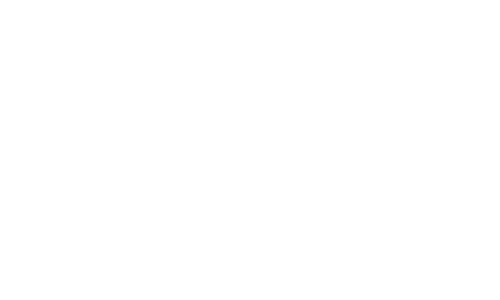
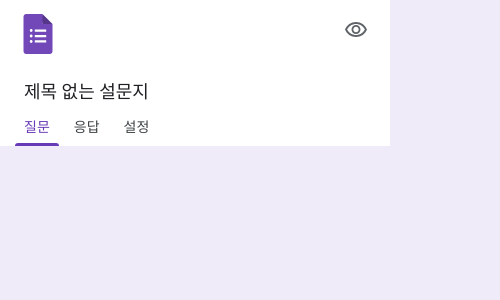
Before and after one commit to kennycha/google-form, a React (Vite) app: page / in a window 390 px wide. Shown: the top 300 px of the page, 500 px wide, since content can reach past the window. Built offline with nearby package versions, Linux system fonts and the light colour scheme.

Commit message:
feat: Header 컴포넌트 구현
- mobile first로 tablet, desktop 반응형 구현

```diff
--- a/src/components/App/index.module.scss
+++ b/src/components/App/index.module.scss
@@ -1,13 +1,33 @@
 @import "../../styles/utils.scss";
 
 .container {
-  background-color: green;
+  width: 100%;
+  height: 100%;
+  min-height: 100vh;
+}
+
+.header {
+  width: 100%;
+  height: $mobile-header-height;
+  position: fixed;
+  top: 0;
+  left: 0;
+  z-index: 2;
 
   @include tablet {
-    background-color: yellow;
-  }
-
-  @include desktop {
-    background-color: red;
+    height: $tablet-header-height;
   }
 }
+
+.form {
+  position: fixed;
+  top: $mobile-header-height;
+  width: 100%;
+  height: calc(100% - $mobile-header-height);
+  padding-top: 12px;
+
+  @include tablet {
+    top: $tablet-header-height;
+    height: calc(100% - $tablet-header-height);
+  }
+}
--- a/src/components/App/index.tsx
+++ b/src/components/App/index.tsx
@@ -1,10 +1,18 @@
 import classNames from "classnames/bind";
 import styles from "./index.module.scss";
+import Header from "../Header";
 
 const cx = classNames.bind(styles);
 
 const App = () => {
-  return <div className={cx("container")}></div>;
+  return (
+    <div className={cx("container")}>
+      <div className={cx("header")}>
+        <Header />
+      </div>
+      <div className={cx("form")}>{/* <Form /> */}</div>
+    </div>
+  );
 };
 
 export default App;
--- /dev/null
+++ b/src/components/Header/index.module.scss
@@ -0,0 +1,100 @@
+@import "../../styles/utils.scss";
+
+.container {
+  display: grid;
+  grid-template-areas:
+    "logo menus"
+    "title title"
+    "tabs tabs";
+  grid-template-columns: repeat(2, 1fr);
+  grid-template-rows: 60px 1fr 36px;
+  grid-row-gap: 0;
+  width: 100%;
+  height: 100%;
+  background-color: $background-white;
+  padding: 6px 10px 0;
+
+  @include tablet {
+    grid-template-areas:
+      "logo title menus"
+      "tabs tabs tabs";
+    grid-template-columns: 60px 1fr 60px;
+    grid-template-rows: 60px 36px;
+    grid-row-gap: 8px;
+  }
+}
+
+.logoWrapper {
+  @include flex-center;
+  grid-area: logo;
+  width: 56px;
+  height: 56px;
+}
+
+.logo {
+  width: 40px;
+  height: 40px;
+}
+
+.menus {
+  grid-area: menus;
+  display: flex;
+  justify-content: flex-end;
+}
+
+.preview {
+  cursor: pointer;
+  height: fit-content;
+}
+
+.title {
+  grid-area: title;
+  display: flex;
+  align-items: center;
+  font-size: 18px;
+  font-weight: 400;
+  color: $font-black;
+  padding: 8px 14px 0;
+}
+
+.tabs {
+  grid-area: tabs;
+  width: 100%;
+  display: flex;
+  justify-content: flex-start;
+  padding-left: 2px;
+
+  @include tablet {
+    justify-content: center;
+  }
+}
+
+.tab {
+  @include flex-center;
+  position: relative;
+  padding: 0 12px;
+}
+
+.tabText {
+  font-size: 14px;
+  font-weight: 500;
+  color: $font-gray-hard;
+
+  .current > & {
+    color: $font-purple;
+  }
+}
+
+.tabBottom {
+  position: absolute;
+  bottom: 0;
+  width: 44px;
+  height: 3px;
+  background-color: $background-purple-hard;
+  border-top-left-radius: 3px;
+  border-top-right-radius: 3px;
+
+  @include tablet {
+    bottom: 3px;
+  }
+}
--- /dev/null
+++ b/src/components/Header/index.tsx
@@ -0,0 +1,40 @@
+import Logo from "../../resources/logo.svg";
+import { IconTopEnum } from "../../types";
+import Icon from "../common/Icon";
+import styles from "./index.module.scss";
+import classNames from "classnames/bind";
+
+const cx = classNames.bind(styles);
+
+const Header = () => {
+  const formTitle = "제목 없는 설문지";
+
+  return (
+    <header className={cx("container")}>
+      <div className={cx("logoWrapper")}>
+        <img className={cx("logo")} src={Logo} />
+      </div>
+      <div className={cx("menus")}>
+        <button className={cx("preview")}>
+          <Icon top={IconTopEnum.eye} />
+        </button>
+      </div>
+      <div className={cx("title")}>{formTitle}</div>
+      {/* 아래 영역은 구현 외 영역이라 기능은 구현하지 않습니다.  */}
+      <div className={cx("tabs")}>
+        <div className={cx("tab", { current: true })}>
+          <p className={cx("tabText")}>질문</p>
+          <div className={cx("tabBottom")} />
+        </div>
+        <div className={cx("tab")}>
+          <p className={cx("tabText")}>응답</p>
+        </div>
+        <div className={cx("tab")}>
+          <p className={cx("tabText")}>설정</p>
+        </div>
+      </div>
+    </header>
+  );
+};
+
+export default Header;
--- a/src/main.tsx
+++ b/src/main.tsx
@@ -1,6 +1,6 @@
 import React from "react";
 import ReactDOM from "react-dom/client";
-import "./styles/index.css";
+import "./styles/index.scss";
 import App from "./components/App";
 
 ReactDOM.createRoot(document.getElementById("root")!).render(
--- a/src/styles/_colors.scss
+++ b/src/styles/_colors.scss
@@ -0,0 +1,9 @@
+$background-white: #ffffff;
+$background-purple-hard: rgb(103, 58, 183);
+$background-purple-soft: #f0ebf8;
+
+$font-black: rgb(32, 33, 36);
+$font-gray-hard: rgb(60, 64, 67);
+$font-gray-soft: rgb(112, 117, 122);
+$font-blue: rgb(26, 115, 232);
+$font-purple: rgb(103, 58, 183);
--- a/src/styles/_mixins.scss
+++ b/src/styles/_mixins.scss
@@ -1,6 +1,12 @@
 // 반응형 기준이 주어지지 않아서 구글 폼에서 사용하는 breakpoints를 사용
 $device-tablet: 640px;
 $device-desktop: 951px;
+
+@mixin flex-center {
+  display: flex;
+  justify-content: center;
+  align-items: center;
+}
 
 @mixin tablet {
   @media screen and (min-width: $device-tablet) {
--- a/src/styles/_variables.scss
+++ b/src/styles/_variables.scss
@@ -1 +1,4 @@
+$mobile-header-height: 146px;
+$tablet-header-height: 106px;
+
 $min-screen-width: 500px;
--- a/src/styles/index.css
+++ /dev/null
@@ -1,5 +0,0 @@
-@import "./reset.css";
-
-* {
-  box-sizing: border-box;
-}
--- /dev/null
+++ b/src/styles/index.scss
@@ -0,0 +1,11 @@
+@import "./utils.scss";
+@import "./reset.css";
+
+* {
+  box-sizing: border-box;
+}
+
+body {
+  min-width: $min-screen-width;
+  background-color: $background-purple-soft;
+}
```
